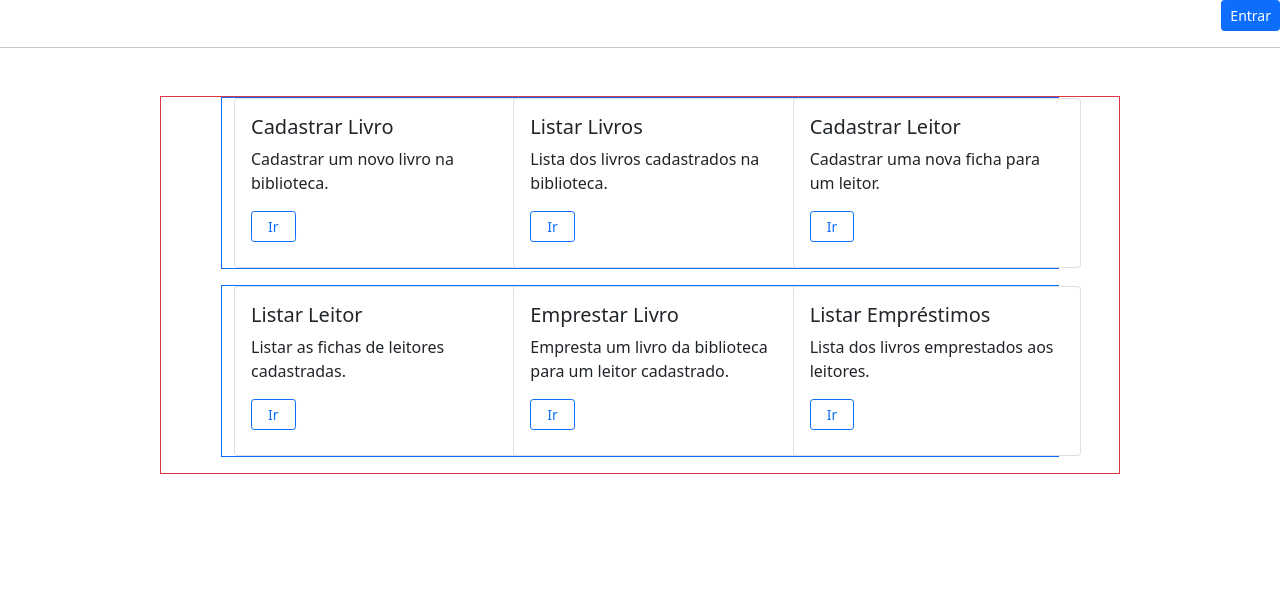
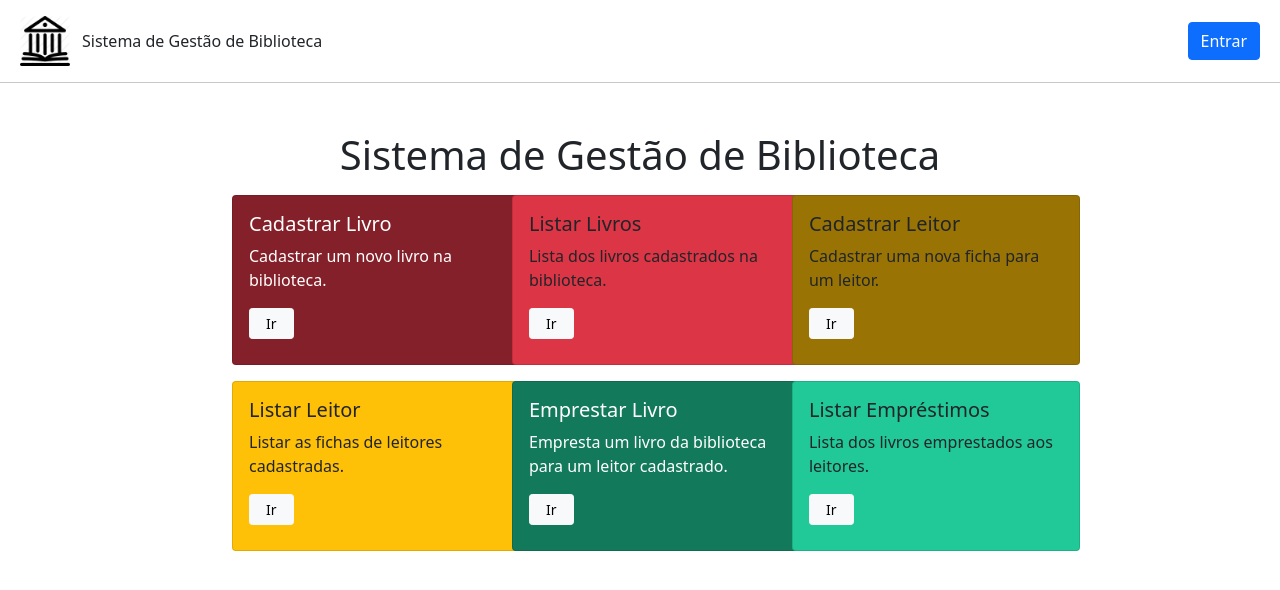
Before and after one commit to lucaslemo/CC0050_WEB, a Python web app: template flask/templates/index.html in a window 1280 px wide. Shown: the top 590 px of the page. Run offline with Jinja, Linux system fonts and the light colour scheme; the template is opened without the code that fills it, so the values that code supplies are empty; some libraries are stand-ins or nearby versions.

Commit message:
Layout do menu inicial

```diff
--- a/flask/templates/base.html
+++ b/flask/templates/base.html
@@ -8,11 +8,16 @@
 
     </head>
   <body>
-
-  <div class="row text-end">
-    <div class="col mr-1">
+    <div class="row mx-0 mb-3 mt-3">
+      <div class="col-md-auto ms-2 my-auto" style="width: 62px;">
+          <img src="{{url_for('static', filename='Biblioteca_icon.png')}}" style="width: 50px; height: 50px;">
+      </div>
+      <div class="col my-auto" style="height: 100%;">
+        Sistema de Gestão de Biblioteca
+      </div>
+      <div class="col text-end me-2 my-auto" style="height: 100%;">
         {% if session.get('autenticado',False)==False %}
-        <a class="btn btn-primary btn-sm" href="{{url_for('login')}}" role="button">Entrar</a>
+          <a class="btn btn-primary" href="{{url_for('login')}}" role="button">Entrar</a>
         {% else %}
           Usuário: {{session.get('nome')}}
           (<a href="{{url_for('logout')}}">Sair</a>)
@@ -23,22 +28,39 @@
     {% with messages = get_flashed_messages(with_categories=true) %}
       {% if messages %}
 
+        <svg xmlns="http://www.w3.org/2000/svg" style="display: none;">
+          <symbol id="check-circle-fill" fill="currentColor" viewBox="0 0 16 16">
+            <path d="M16 8A8 8 0 1 1 0 8a8 8 0 0 1 16 0zm-3.97-3.03a.75.75 0 0 0-1.08.022L7.477 9.417 5.384 7.323a.75.75 0 0 0-1.06 1.06L6.97 11.03a.75.75 0 0 0 1.079-.02l3.992-4.99a.75.75 0 0 0-.01-1.05z"/>
+          </symbol>
+          <symbol id="exclamation-triangle-fill" fill="currentColor" viewBox="0 0 16 16">
+            <path d="M8.982 1.566a1.13 1.13 0 0 0-1.96 0L.165 13.233c-.457.778.091 1.767.98 1.767h13.713c.889 0 1.438-.99.98-1.767L8.982 1.566zM8 5c.535 0 .954.462.9.995l-.35 3.507a.552.552 0 0 1-1.1 0L7.1 5.995A.905.905 0 0 1 8 5zm.002 6a1 1 0 1 1 0 2 1 1 0 0 1 0-2z"/>
+          </symbol>
+        </svg>
+
         {% for category, message in messages %}
           {% if category == 'info' %}
-          <div class="alert alert-success" role="alert">
+            <div class="alert alert-success d-flex align-items-center" role="alert">
+              <svg class="bi flex-shrink-0 me-2" width="24" height="24" role="img" aria-label="Success:"><use xlink:href="#check-circle-fill"/></svg>
+              <div>
                 {{message}}
+              </div>
             </div>
           {% endif %}
           {% if category == 'warning' %}
-          <div class="alert alert-warning" role="alert">
+            <div class="alert alert-warning d-flex align-items-center" role="alert">
+              <svg class="bi flex-shrink-0 me-2" width="24" height="24" role="img" aria-label="Warning:"><use xlink:href="#exclamation-triangle-fill"/></svg>
+              <div>
                 {{message}}
+              </div>
             </div>
           {% endif %}
         {% endfor %}
 
       {% endif %}
     {% endwith %}
-  <hr>
+
+    <hr class="my-0">
+
     {% block conteudo %}
 
 
@@ -46,6 +68,5 @@
     {% endblock %}
 
     <script src="https://cdn.jsdelivr.net/npm/bootstrap@5.1.3/dist/js/bootstrap.bundle.min.js" integrity="sha384-ka7Sk0Gln4gmtz2MlQnikT1wXgYsOg+OMhuP+IlRH9sENBO0LRn5q+8nbTov4+1p" crossorigin="anonymous"></script>
-  </hr>
   </body>
 </html>
--- a/flask/templates/index.html
+++ b/flask/templates/index.html
@@ -2,79 +2,84 @@
 
 {% block conteudo %}
 
-<div class="container-fluid mt-5 border border-danger" style="width: 75%;">
+<div class="container-fluid mt-5" style="width: 75%;">
     <div class="row mx-5">
-        <div class="col-xs-14 col-md-6 col-xl-4 mb-3 border border-primary">
-            <div class="card mx-auto" style="width: 288px; height: 170px;">
+        <div class="col">
+            <h1 class="mb-3 text-center">Sistema de Gestão de Biblioteca</h1>
+        </div>
+    </div>
+    <div class="row mx-5">
+        <div class="col-xs-12 col-sm-12 col-md-6 col-lg-6 col-xl-4 mb-3">
+            <div class="card mx-auto text-white" style="width: 288px; height: 170px; background-color: rgba(132, 32, 41, 1);">
                 <div class="card-body">
                 <h5 class="card-title">Cadastrar Livro</h5>
                 <p class="card-text">Cadastrar um novo livro na biblioteca.</p>
-                <a href="{{url_for('cadastrar_livro')}}" class="btn btn-outline-primary btn-sm px-3">Ir</a>
+                <a href="{{url_for('cadastrar_livro')}}" class="btn btn-light btn-sm px-3">Ir</a>
                 </div>
             </div>
         </div>
-        <div class="col-xs-14 col-md-6 col-xl-4 mb-3 border border-primary">
-            <div class="card mx-auto" style="width: 288px; height: 170px;">
+        <div class="col-xs-12 col-sm-12 col-md-6 col-lg-6 col-xl-4 mb-3">
+            <div class="card mx-auto" style="width: 288px; height: 170px; background-color: rgba(220, 53, 69, 1);">
                 <div class="card-body">
                 <h5 class="card-title">Listar Livros</h5>
                 <p class="card-text">Lista dos livros cadastrados na biblioteca.</p>
-                <a href="{{url_for('listar_livros')}}" class="btn btn-outline-primary btn-sm px-3">Ir</a>
+                <a href="{{url_for('listar_livros')}}" class="btn btn-light btn-sm px-3">Ir</a>
                 </div>
             </div>
         </div>
-        <div class="col-xs-14 col-md-6 col-xl-4 mb-3 border border-primary">
-            <div class="card mx-auto" style="width: 288px; height: 170px;">
+        <div class="col-xs-12 col-sm-12 col-md-6 col-lg-6 col-xl-4 mb-3">
+            <div class="card mx-auto" style="width: 288px; height: 170px; background-color: rgba(153, 116, 4, 1);">
                 <div class="card-body">
                 <h5 class="card-title">Cadastrar Leitor</h5>
                 <p class="card-text">Cadastrar uma nova ficha para um leitor.</p>
-                <a href="{{url_for('cadastrar_ficha')}}" class="btn btn-outline-primary btn-sm px-3">Ir</a>
+                <a href="{{url_for('cadastrar_ficha')}}" class="btn btn-light btn-sm px-3">Ir</a>
                 </div>
             </div>
         </div>
-        <div class="col-xs-14 col-md-6 col-xl-4 mb-3 border border-primary">
-            <div class="card mx-auto" style="width: 288px; height: 170px;">
+        <div class="col-xs-12 col-sm-12 col-md-6 col-lg-6 col-xl-4 mb-3">
+            <div class="card mx-auto" style="width: 288px; height: 170px; background-color: rgba(255, 193, 7, 1);">
                 <div class="card-body">
                   <h5 class="card-title">Listar Leitor</h5>
                   <p class="card-text">Listar as fichas de leitores cadastradas.</p>
-                  <a href="{{url_for('listar_fichas')}}" class="btn btn-outline-primary btn-sm px-3">Ir</a>
+                  <a href="{{url_for('listar_fichas')}}" class="btn btn-light btn-sm px-3">Ir</a>
                 </div>
             </div>
         </div>
-        <div class="col-xs-14 col-md-6 col-xl-4 mb-3 border border-primary">
-            <div class="card mx-auto" style="width: 288px; height: 170px;">
+        <div class="col-xs-12 col-sm-12 col-md-6 col-lg-6 col-xl-4 mb-3">
+            <div class="card mx-auto text-white" style="width: 288px; height: 170px; background-color: rgba(19, 121, 91, 1);">
                 <div class="card-body">
                     <h5 class="card-title">Emprestar Livro</h5>
                     <p class="card-text">Empresta um livro da biblioteca para um leitor cadastrado.</p>
-                    <a href="{{url_for('emprestar_livro')}}" class="btn btn-outline-primary btn-sm px-3">Ir</a>
+                    <a href="{{url_for('emprestar_livro')}}" class="btn btn-light btn-sm px-3">Ir</a>
                 </div>
             </div>
         </div>
-        <div class="col-xs-14 col-md-6 col-xl-4 mb-3 border border-primary">
-            <div class="card mx-auto" style="width: 288px; height: 170px;">
+        <div class="col-xs-12 col-sm-12 col-md-6 col-lg-6 col-xl-4 mb-3">
+            <div class="card mx-auto" style="width: 288px; height: 170px; background-color: rgba(32, 201, 151, 1);">
                 <div class="card-body">
                     <h5 class="card-title">Listar Empréstimos</h5>
                     <p class="card-text">Lista dos livros emprestados aos leitores.</p>
-                    <a href="{{url_for('listar_emprestimos')}}" class="btn btn-outline-primary btn-sm px-3">Ir</a>
+                    <a href="{{url_for('listar_emprestimos')}}" class="btn btn-light btn-sm px-3">Ir</a>
                 </div>
             </div>
         </div>
 
         {% if session.get('admin') == True %}
-            <div class="col-xs-14 col-md-8 col-xl-4 mb-3 border border-primary">
-                <div class="card mx-auto" style="width: 288px; height: 170px;">
+            <div class="col-xs-12 col-sm-12 col-md-6 col-lg-6 col-xl-4 mb-3">
+                <div class="card mx-auto text-white" style="width: 288px; height: 170px; background-color: rgba(8, 121, 144, 1);">
                     <div class="card-body">
                         <h5 class="card-title">Cadastrar Usuário</h5>
                         <p class="card-text">Cadastra um novo usuário no sistema.</p>
-                        <a href="{{url_for('cadastrar_usuario')}}" class="btn btn-outline-primary btn-sm px-3">Ir</a>
+                        <a href="{{url_for('cadastrar_usuario')}}" class="btn btn-light btn-sm px-3">Ir</a>
                     </div>
                 </div>
             </div>
-            <div class="col-xs-14 col-md-8 col-xl-4 mb-3 border border-primary">
-                <div class="card mx-auto" style="width: 288px; height: 170px;">
+            <div class="col-xs-12 col-sm-12 col-md-6 col-lg-6 col-xl-4 mb-3">
+                <div class="card mx-auto" style="width: 288px; height: 170px; background-color: rgba(13, 202, 240, 1);">
                     <div class="card-body">
                         <h5 class="card-title">Lista Usuários</h5>
                         <p class="card-text">Lista os usuários cadastrados no sistema.</p>
-                        <a href="{{url_for('listar_usuarios')}}" class="btn btn-outline-primary btn-sm px-3">Ir</a>
+                        <a href="{{url_for('listar_usuarios')}}" class="btn btn-light btn-sm px-3">Ir</a>
                     </div>
                 </div>
             </div>
```
Also changed, not shown: flask/templates/formLogin.html (+16 -2 lines), flask/bd.sqlite3, flask/static/Biblioteca_icon.png (added). Lines whose indentation alone changed are shown as unchanged.
